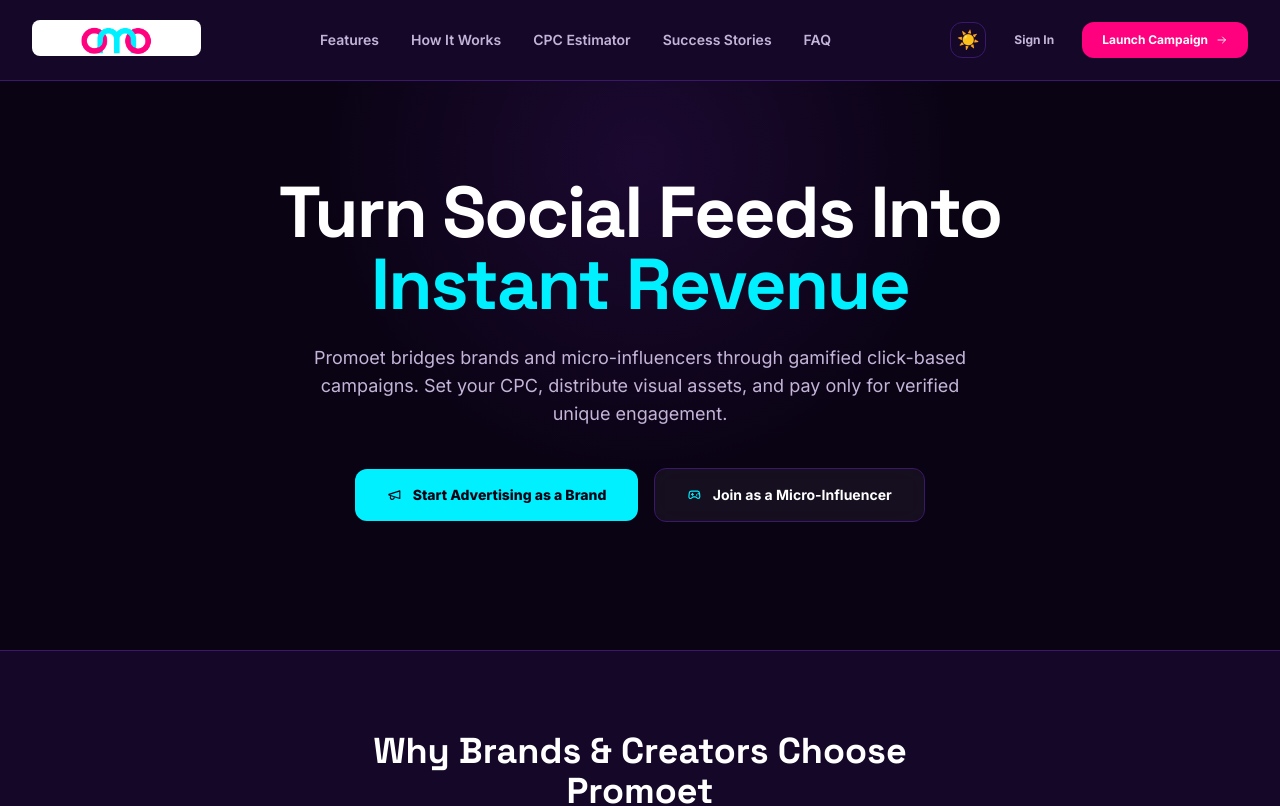
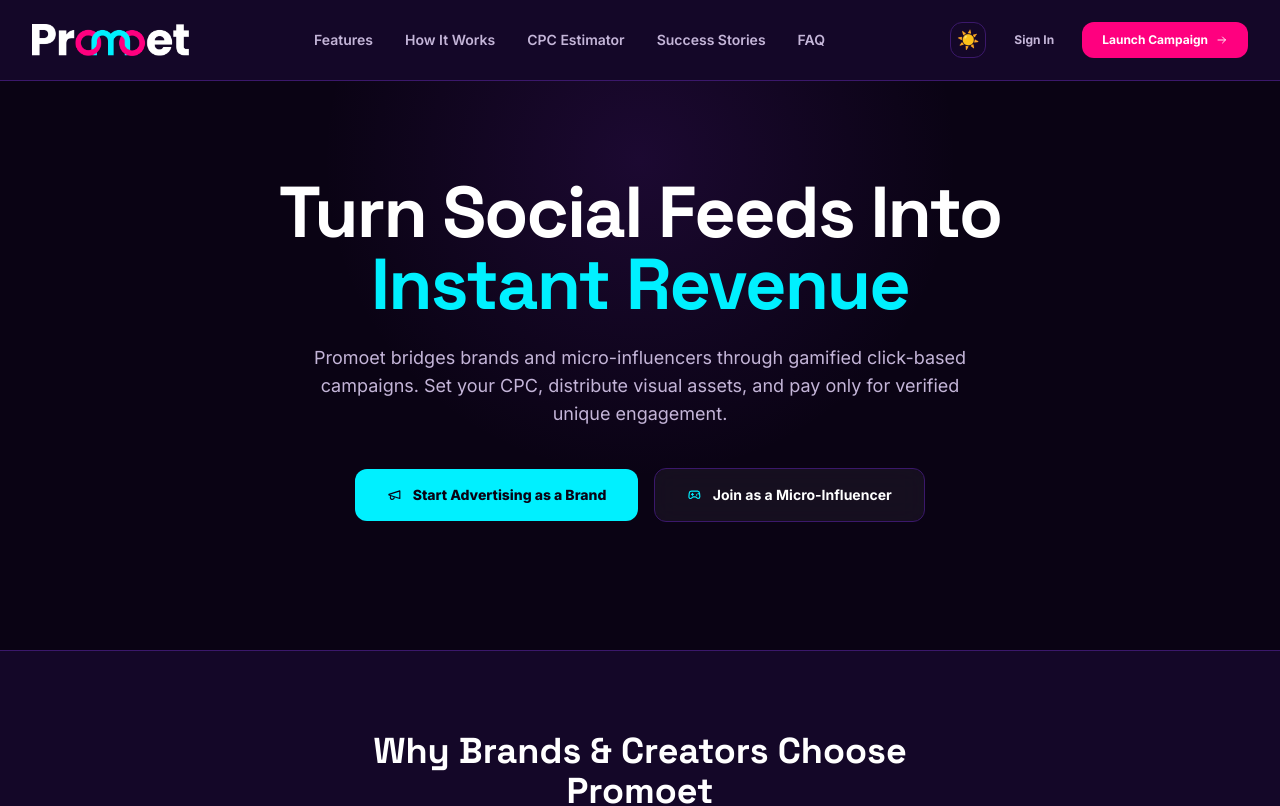
Before and after one commit to travellertope/hypepromo, a Next.js app in the folder apps/web/: page / in a window 1280 px wide. Shown: the top 806 px of the page. Built offline with nearby package versions, Linux system fonts and the light colour scheme.

Commit message:
fix(web): remove spurious white bg from icon logo — PNG is already transparent
Co-Authored-By: Claude Sonnet 4.6 <noreply@anthropic.com>
Claude-Session: https://claude.ai/code/session_01Du4LN1BxeF5z9uWu6Mg4ja

```diff
--- a/apps/web/src/components/Logo.tsx
+++ b/apps/web/src/components/Logo.tsx
@@ -12,7 +12,6 @@ interface LogoProps {
 export function Logo({ className = 'h-9 w-auto', variant = 'wordmark' }: LogoProps) {
   if (variant === 'icon') {
     return (
-      <span className="inline-flex items-center justify-center bg-white rounded-lg px-1.5 py-0.5">
       <Image
         src="/logo-icon.png"
         alt="Promoet"
@@ -22,7 +21,6 @@ export function Logo({ className = 'h-9 w-auto', variant = 'wordmark' }: LogoPro
         style={{ objectFit: 'contain' }}
         priority
       />
-      </span>
     )
   }
 
```
Lines whose indentation alone changed are shown as unchanged.
